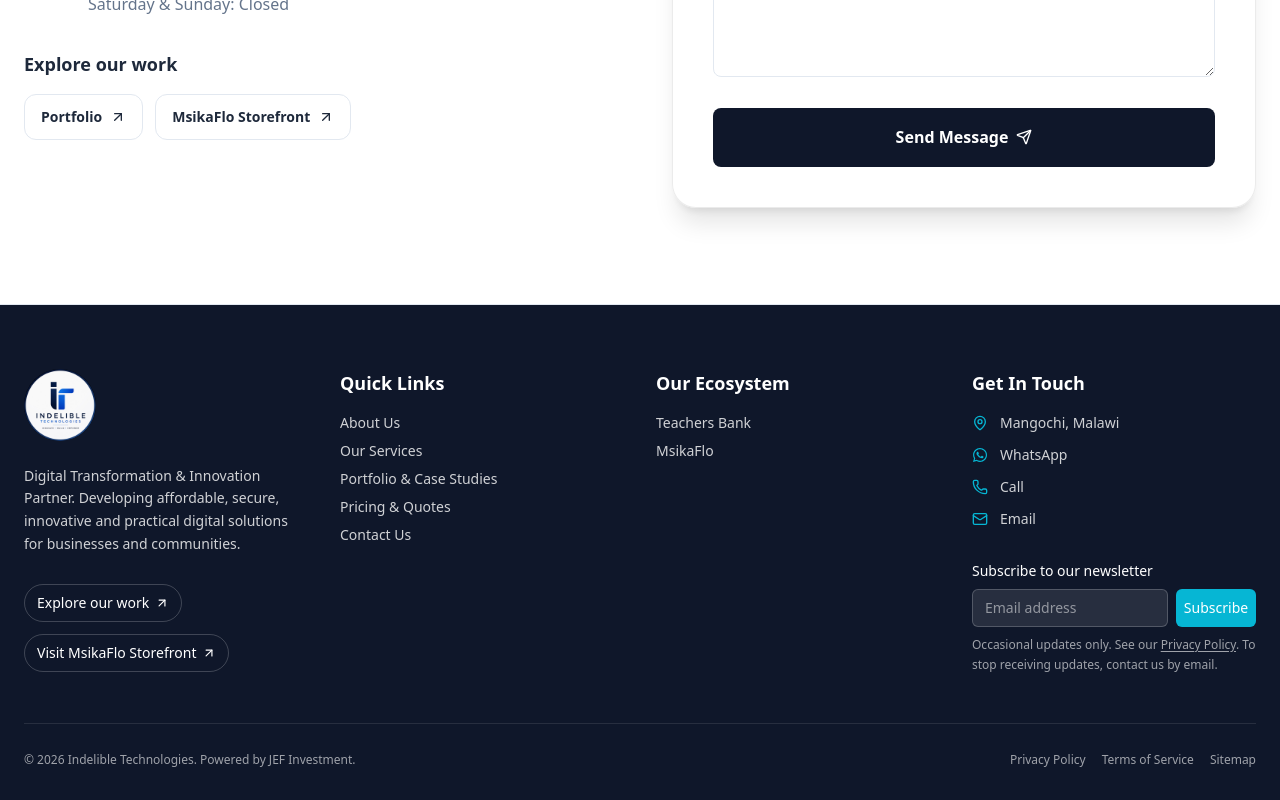
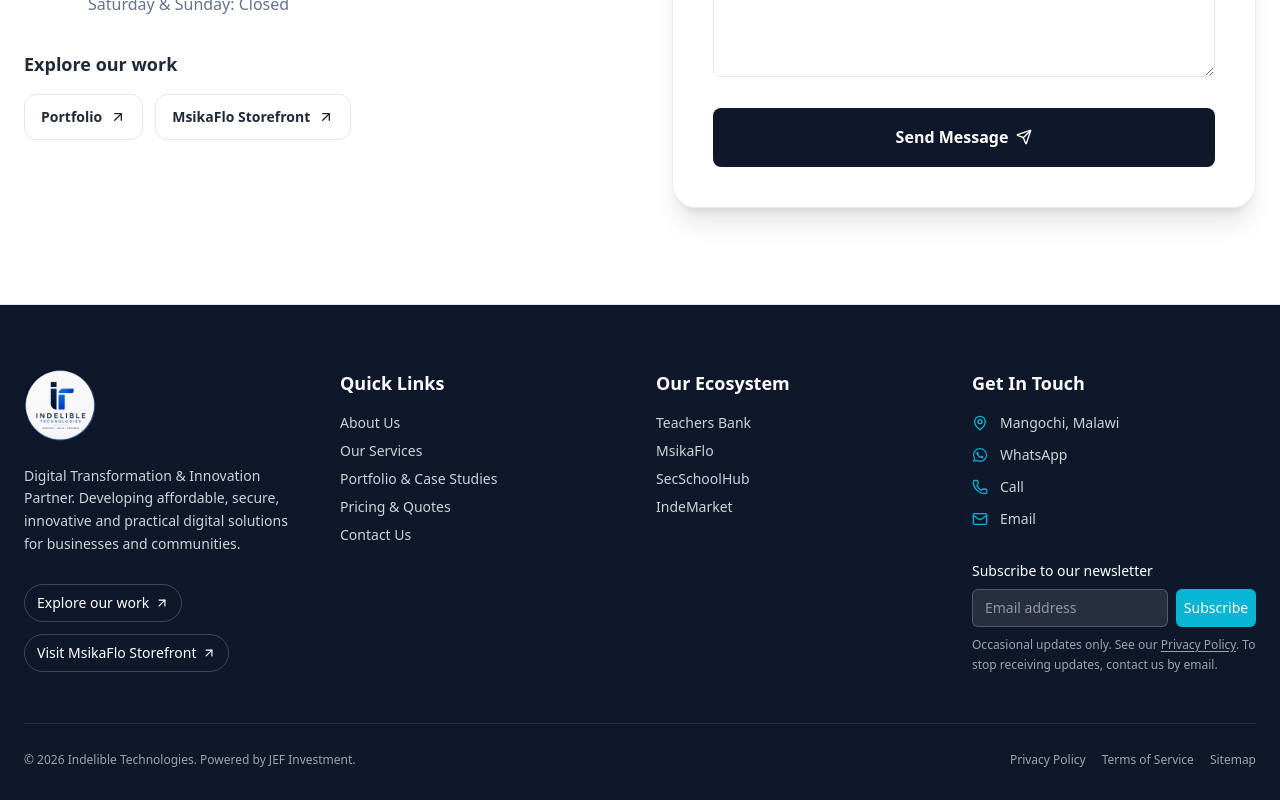
Before and after one commit to Indelible-cpu/MyWebsite, a Next.js app: page /contact in a window 1280 px wide. Shown: the part 916-1716 px from the top of the page. Built offline with nearby package versions, Linux system fonts and the light colour scheme.

Commit message:
feat(ecosystem): add SecSchoolHub and IndeMarket to footer ecosystem and contact options

```diff
--- a/app/contact/page.tsx
+++ b/app/contact/page.tsx
@@ -204,12 +204,14 @@ export default function Contact() {
                     <div className="space-y-2">
                       <label htmlFor="inquiryType" className="text-sm font-medium">Inquiry Type</label>
                       <select name="inquiryType" id="inquiryType" value={inquiryType} onChange={(e) => setInquiryType(e.target.value)} className="w-full px-4 py-3 rounded-lg border border-border bg-background focus:outline-none focus:ring-2 focus:ring-secondary transition-all">
-                        {!["General Inquiry", "Website Development Quote", "Software System Demo", "Teachers Bank Implementation", "MsikaFlo Setup"].includes(inquiryType) && <option value={inquiryType}>{inquiryType}</option>}
+                        {!["General Inquiry", "Website Development Quote", "Software System Demo", "Teachers Bank Implementation", "MsikaFlo Setup", "SecSchoolHub Implementation", "IndeMarket Setup / Partnership"].includes(inquiryType) && <option value={inquiryType}>{inquiryType}</option>}
                         <option>General Inquiry</option>
                         <option>Website Development Quote</option>
                         <option>Software System Demo</option>
                         <option>Teachers Bank Implementation</option>
                         <option>MsikaFlo Setup</option>
+                        <option>SecSchoolHub Implementation</option>
+                        <option>IndeMarket Setup / Partnership</option>
                       </select>
                     </div>
 
--- a/components/Footer.tsx
+++ b/components/Footer.tsx
@@ -87,6 +87,8 @@ export function Footer() {
             <ul className="flex flex-col gap-2 text-primary-foreground/80 text-sm">
               <li><Link href="/solutions#teachersbank" className="hover:text-accent transition-colors">Teachers Bank</Link></li>
               <li><Link href="/solutions#msikaflo" className="hover:text-accent transition-colors">MsikaFlo</Link></li>
+              <li><Link href="/solutions#secschoolhub" className="hover:text-accent transition-colors">SecSchoolHub</Link></li>
+              <li><Link href="/solutions#indemarket" className="hover:text-accent transition-colors">IndeMarket</Link></li>
 
             </ul>
           </div>
```
